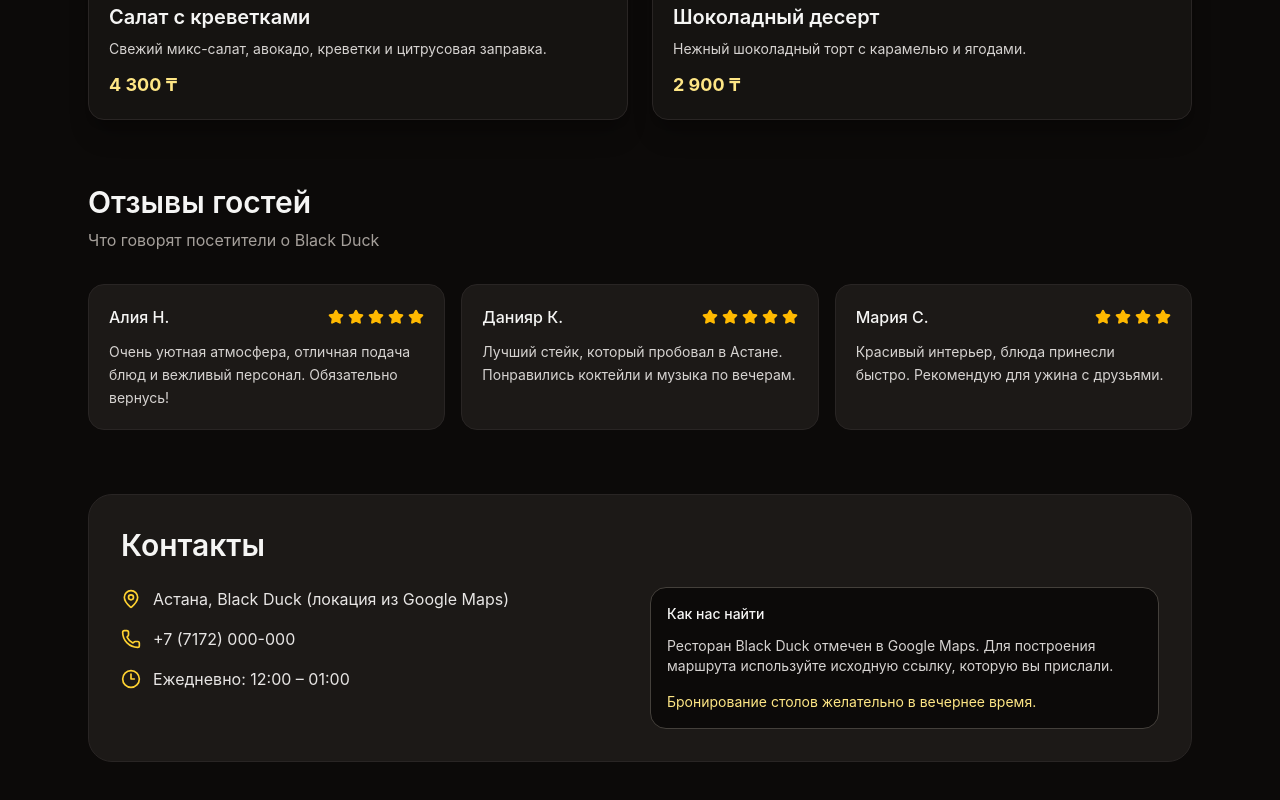
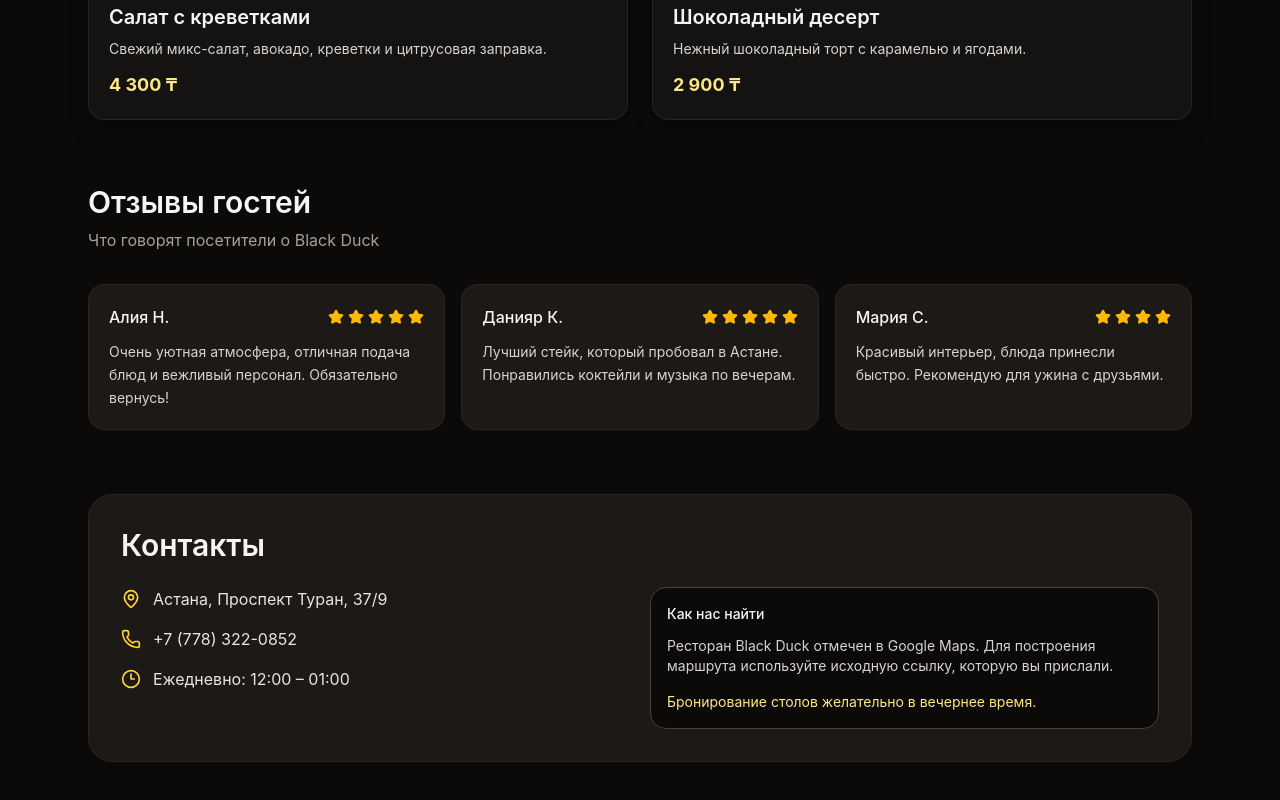
Before and after one commit to syzdykovsamir23/blackduck, a React (Vite) app: page / in a window 1280 px wide. Shown: the part 1408-2208 px from the top of the page. Built offline with nearby package versions, Linux system fonts and the light colour scheme; no server answers.

Commit message:
Update App.tsx

```diff
--- a/src/App.tsx
+++ b/src/App.tsx
@@ -123,11 +123,11 @@ function App() {
             <div className="space-y-4">
               <p className="flex items-center gap-3">
                 <MapPin className="h-5 w-5 text-amber-300" />
-                Астана, Black Duck (локация из Google Maps)
+                Астана, Проспект Туран, 37/9
               </p>
               <p className="flex items-center gap-3">
                 <Phone className="h-5 w-5 text-amber-300" />
-                +7 (7172) 000-000
+                +7 (778) 322-0852
               </p>
               <p className="flex items-center gap-3">
                 <Clock3 className="h-5 w-5 text-amber-300" />
```
